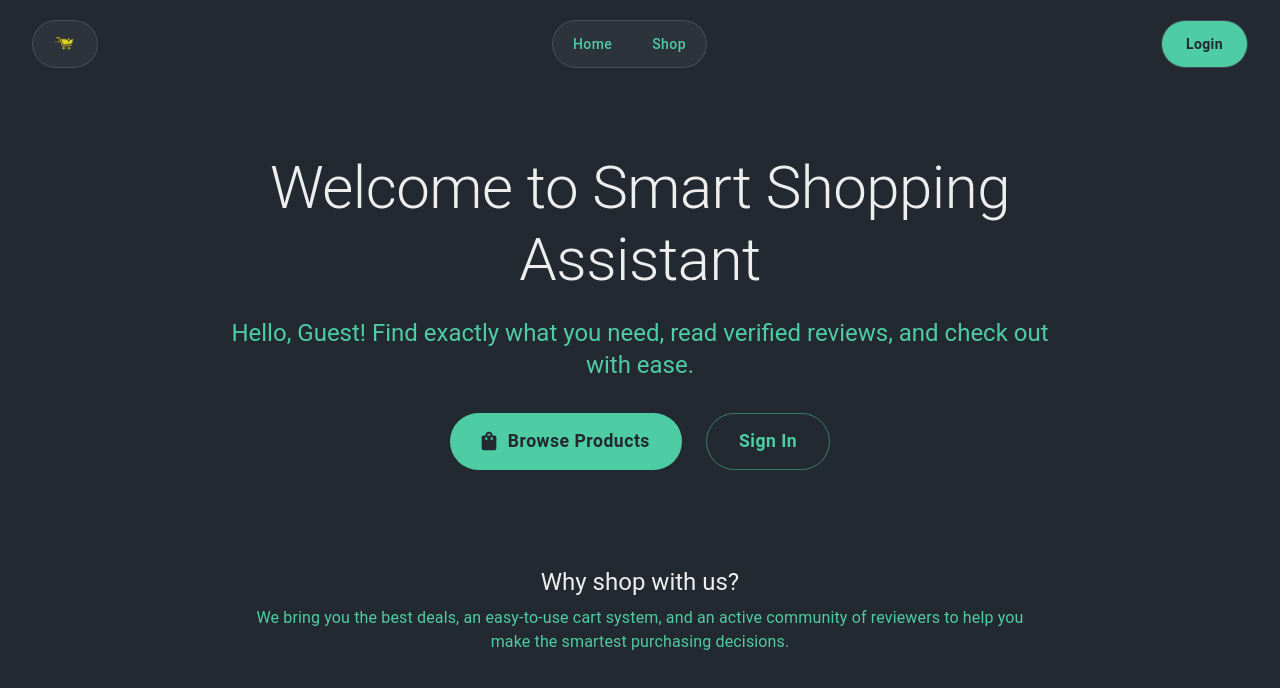
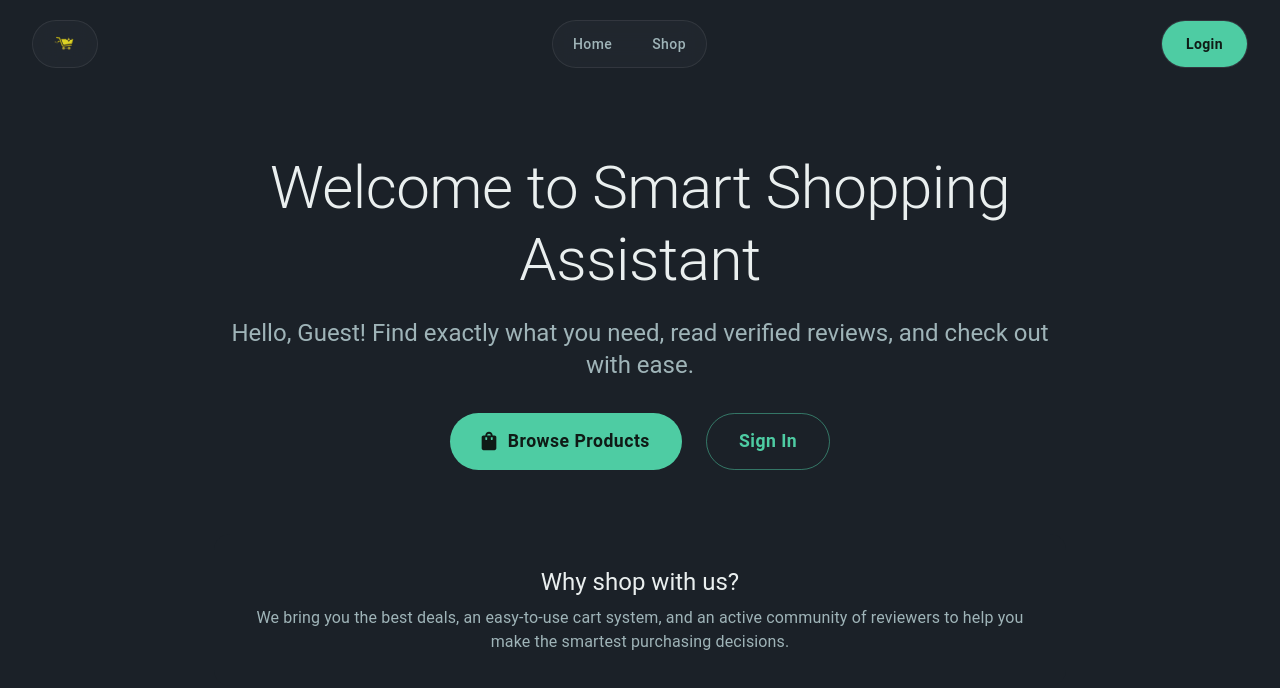
Before and after one commit to florin977/SmartShoppingAssistantFE, a React (Vite) app: page / in a window 1280 px wide. Shown: the top 688 px of the page. Built offline with nearby package versions, Linux system fonts and the light colour scheme; no server answers.

Commit message:
New theme

```diff
--- a/src/theme.ts
+++ b/src/theme.ts
@@ -4,28 +4,44 @@ const theme = createTheme({
     cssVariables: true,
     palette: {
         mode: "dark",
-
         primary: {
             main: "#4ECCA3",
-            contrastText: "#232931",
+            light: "#7CDBBC",
+            dark: "#36A684",
+            contrastText: "#0F1B16",
         },
-
         secondary: {
-            main: "#393E46",
-            contrastText: "#EEEEEE",
+            main: "#F2B134", // warm accent for deals, "AI pick" highlights, and ratings
+            light: "#F6C868",
+            dark: "#CC9020",
+            contrastText: "#231B0A",
         },
-
         background: {
-            default: "#232931",
-            paper: "#393E46",
+            default: "#1B2128", // page background — slightly deeper than before
+            paper: "#262D35", // cards, dialogs, surfaces
         },
-
         text: {
-            primary: "#EEEEEE",
-            secondary: "#4ECCA3",
+            primary: "#EAEFEF",
+            secondary: "#9FB4B8", // muted teal-gray, no longer a 1:1 copy of primary
+        },
+        divider: "rgba(255, 255, 255, 0.08)",
+        success: {
+            main: "#6FCF97", // in stock / price drop
+            contrastText: "#0E2818",
+        },
+        warning: {
+            main: "#F2B134", // low stock / limited-time deal
+            contrastText: "#231B0A",
+        },
+        error: {
+            main: "#F2645C", // sold out / errors
+            contrastText: "#2A0E0C",
+        },
+        info: {
+            main: "#5BB8D4", // AI insight / recommendation banners
+            contrastText: "#0B252C",
         },
     },
-
     components: {
         // 1. Button Overrides
         MuiButton: {
@@ -36,21 +52,33 @@ const theme = createTheme({
                     fontWeight: 600, // Makes button text punchier
                     boxShadow: "none", // Flat design (removes default drop shadow)
                 },
+                contained: {
+                    "&:hover": {
+                        // Subtle teal glow on primary actions — the one "smart" signature touch
+                        boxShadow: "0 0 16px rgba(78, 204, 163, 0.35)",
+                    },
+                },
             },
         },
-
         // 2. Paper Overrides (Affects Cards, Dialogs, and your Login/Register boxes)
         MuiPaper: {
             styleOverrides: {
                 root: {
                     backgroundImage: "none", // MUI adds a white overlay to Paper in dark mode; this removes it for pure colors
-                    boxShadow: "none", // You explicitly removed shadows in your CSS, this does it globally
+                    boxShadow: "none", // Flat design, no global shadows
                     borderRadius: 16, // Your standard --radius-lg
                 },
             },
         },
-
-        // 3. AppBar Overrides (Cleans up your NavBar)
+        // 3. Card Overrides (a hairline border gives definition now that shadows are off)
+        MuiCard: {
+            styleOverrides: {
+                root: {
+                    border: "1px solid rgba(255, 255, 255, 0.06)",
+                },
+            },
+        },
+        // 4. AppBar Overrides (Cleans up your NavBar)
         MuiAppBar: {
             styleOverrides: {
                 root: {
@@ -60,7 +88,47 @@ const theme = createTheme({
                 },
             },
         },
+        // 5. Chip Overrides (filter tags, "sale" / "AI pick" badges)
+        MuiChip: {
+            styleOverrides: {
+                root: {
+                    borderRadius: "100rem",
+                    fontWeight: 600,
+                },
+            },
+        },
+        // 6. Input Overrides (search bars, forms — rounded with a teal focus ring)
+        MuiOutlinedInput: {
+            styleOverrides: {
+                root: {
+                    borderRadius: 12,
+                    "&.Mui-focused": {
+                        boxShadow: "0 0 0 3px rgba(78, 204, 163, 0.2)",
+                    },
+                },
+            },
+        },
+        // 7. Rating Overrides (gold stars for reviews)
+        MuiRating: {
+            styleOverrides: {
+                iconFilled: {
+                    color: "#F2B134",
+                },
+                iconEmpty: {
+                    color: "rgba(255, 255, 255, 0.2)",
+                },
+            },
+        },
+        // 8. Tooltip Overrides (uses the elevated surface tone)
+        MuiTooltip: {
+            styleOverrides: {
+                tooltip: {
+                    backgroundColor: "#313944",
+                    color: "#EAEFEF",
+                    fontWeight: 500,
+                },
+            },
+        },
     },
 })
-
 export default responsiveFontSizes(theme)
```
